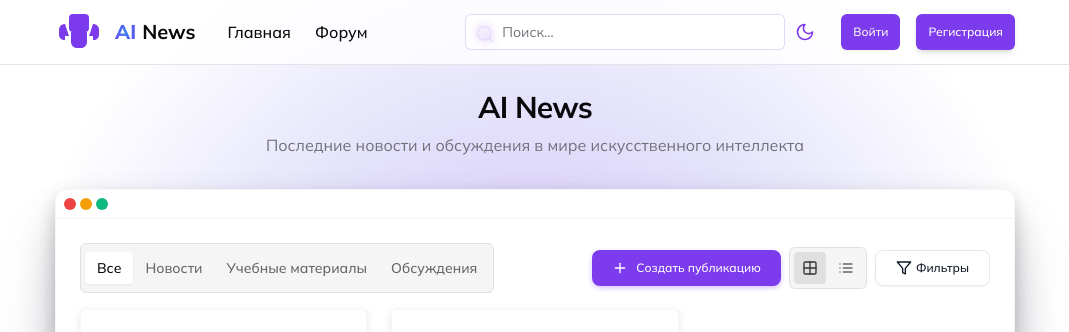
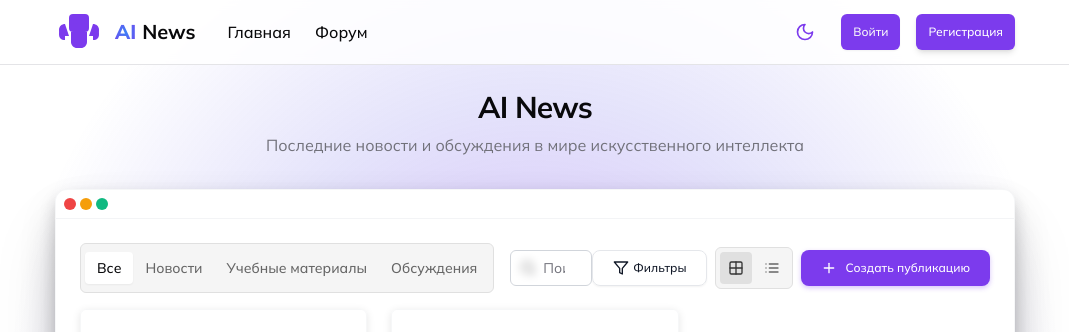
Before and after one commit to MsRavva/digital-ai-news, a Next.js app: page / in a window 1280 px wide. Shown: the top 332 px of the page, without its empty margins (105-1174 px from the left). Built offline with nearby package versions, Linux system fonts and the light colour scheme; no server answers.

Commit message:
Reorganize UI: Move search from navbar to category row, position 'Create Publication' button to far right

```diff
--- a/app/page.tsx
+++ b/app/page.tsx
@@ -80,16 +80,7 @@ export default function Home() {
               <h1 className="text-3xl font-bold tracking-tight mb-2">AI News</h1>
               <p className="text-muted-foreground">Последние новости и обсуждения в мире искусственного интеллекта</p>
             </div>
-            <div className="mt-4 flex gap-3 md:hidden">
-              <div className="relative">
-                <Search className="absolute left-2.5 top-2.5 h-5 w-5 text-[hsl(var(--saas-purple))]" />
-                <Input
-                  type="search"
-                  placeholder="Поиск..."
-                  className="w-full pl-9 bg-background/50 backdrop-blur-sm border-[hsl(var(--saas-purple)/0.2)] focus:border-[hsl(var(--saas-purple))] focus:ring-[hsl(var(--saas-purple)/0.1)] transition-all duration-200 dark:bg-gray-800/50 dark:border-gray-700"
-                />
-              </div>
-            </div>
+
           </div>
 
           <div className="saas-window mb-8">
@@ -102,6 +93,7 @@ export default function Home() {
               <div className="w-full">
                 <Tabs defaultValue="all" className="mb-6">
                   <div className="flex justify-between items-center mb-4">
+                    <div className="flex items-center gap-4">
                       <div className="filter-container">
                         <TabsList className="bg-transparent border-none p-0 shadow-none">
                           <TabsTrigger value="all" className="filter-item">Все</TabsTrigger>
@@ -110,16 +102,25 @@ export default function Home() {
                           <TabsTrigger value="discussions" className="filter-item">Обсуждения</TabsTrigger>
                         </TabsList>
                       </div>
+                      <div className="relative">
+                        <Search className="absolute left-2.5 top-2.5 h-4 w-4" />
+                        <Input
+                          type="search"
+                          placeholder="Поиск..."
+                          className="w-full max-w-[200px] pl-8 h-9 bg-background/50 backdrop-blur-sm border-gray-300 dark:border-gray-700 focus:border-[hsl(var(--saas-purple))] focus:ring-[hsl(var(--saas-purple)/0.1)] transition-all duration-200 dark:bg-gray-800/50"
+                        />
+                      </div>
+                    </div>
                     <div className="flex items-center gap-2">
+                      <Button variant="saas-secondary" size="sm" className="gap-1">
+                        <Filter className="h-4 w-4" /> Фильтры
+                      </Button>
+                      <ViewToggle onViewChange={handleViewChange} initialView={viewMode} />
                       <Link href="/create">
                         <Button variant="saas" size="sm">
                           <Plus className="mr-2 h-4 w-4" /> Создать публикацию
                         </Button>
                       </Link>
-                      <ViewToggle onViewChange={handleViewChange} initialView={viewMode} />
-                      <Button variant="saas-secondary" size="sm" className="gap-1">
-                        <Filter className="h-4 w-4" /> Фильтры
-                      </Button>
                     </div>
                   </div>
                   <TabsContent value="all">
--- a/components/main-nav.tsx
+++ b/components/main-nav.tsx
@@ -35,14 +35,6 @@ export function MainNav() {
           </Link>
         </nav>
       </div>
-      <div className="relative w-full max-w-xs hidden md:block ml-auto">
-        <Search className="absolute left-2.5 top-2.5 h-5 w-5 text-[hsl(var(--saas-purple))]" />
-        <Input
-          type="search"
-          placeholder="Поиск..."
-          className="w-full pl-9 h-9 bg-background/50 backdrop-blur-sm border-[hsl(var(--saas-purple)/0.2)] focus:border-[hsl(var(--saas-purple))] focus:ring-[hsl(var(--saas-purple)/0.1)] transition-all duration-200 dark:bg-gray-800/50 dark:border-gray-700"
-        />
-      </div>
     </div>
   )
 }
```
Lines whose indentation alone changed are shown as unchanged.
